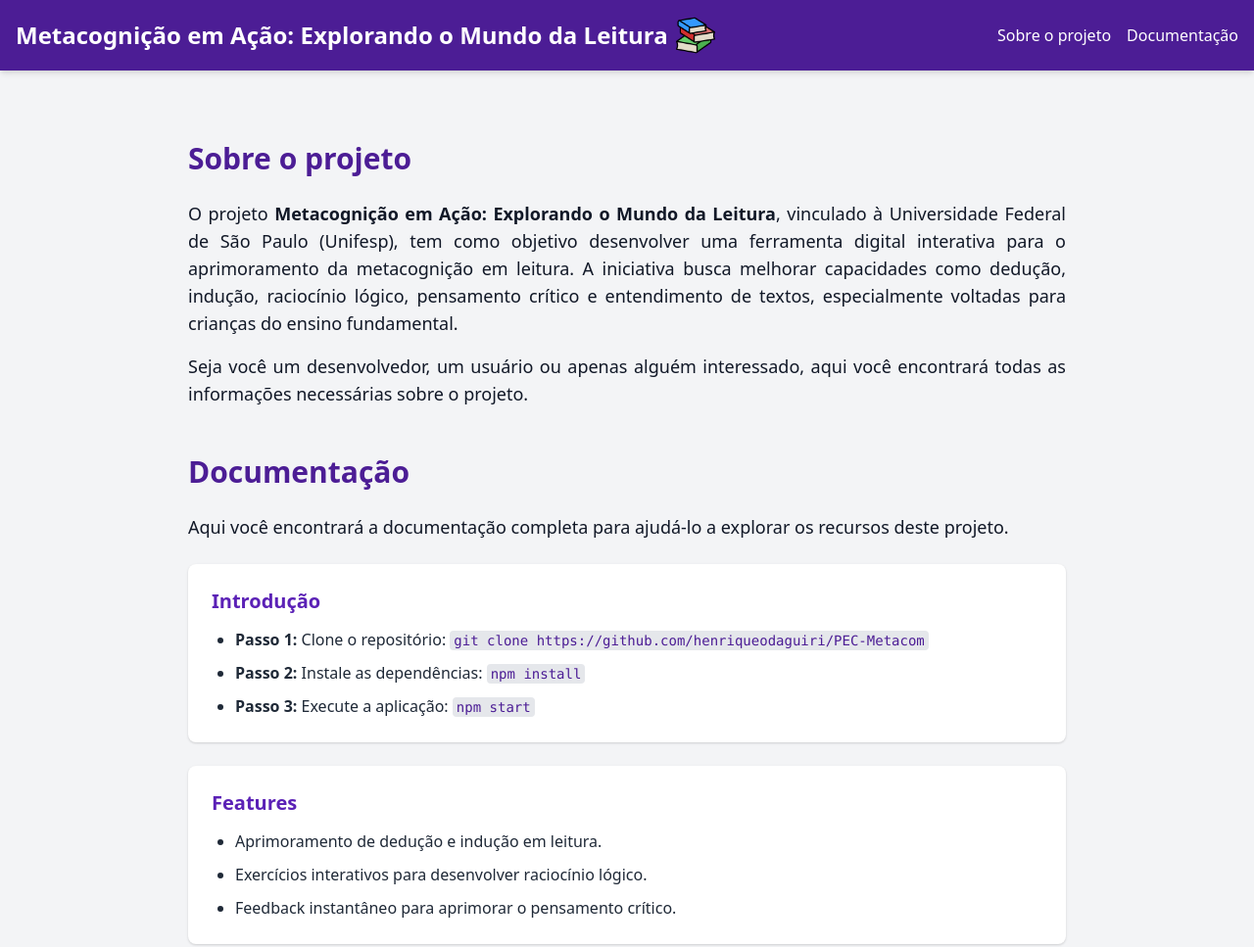
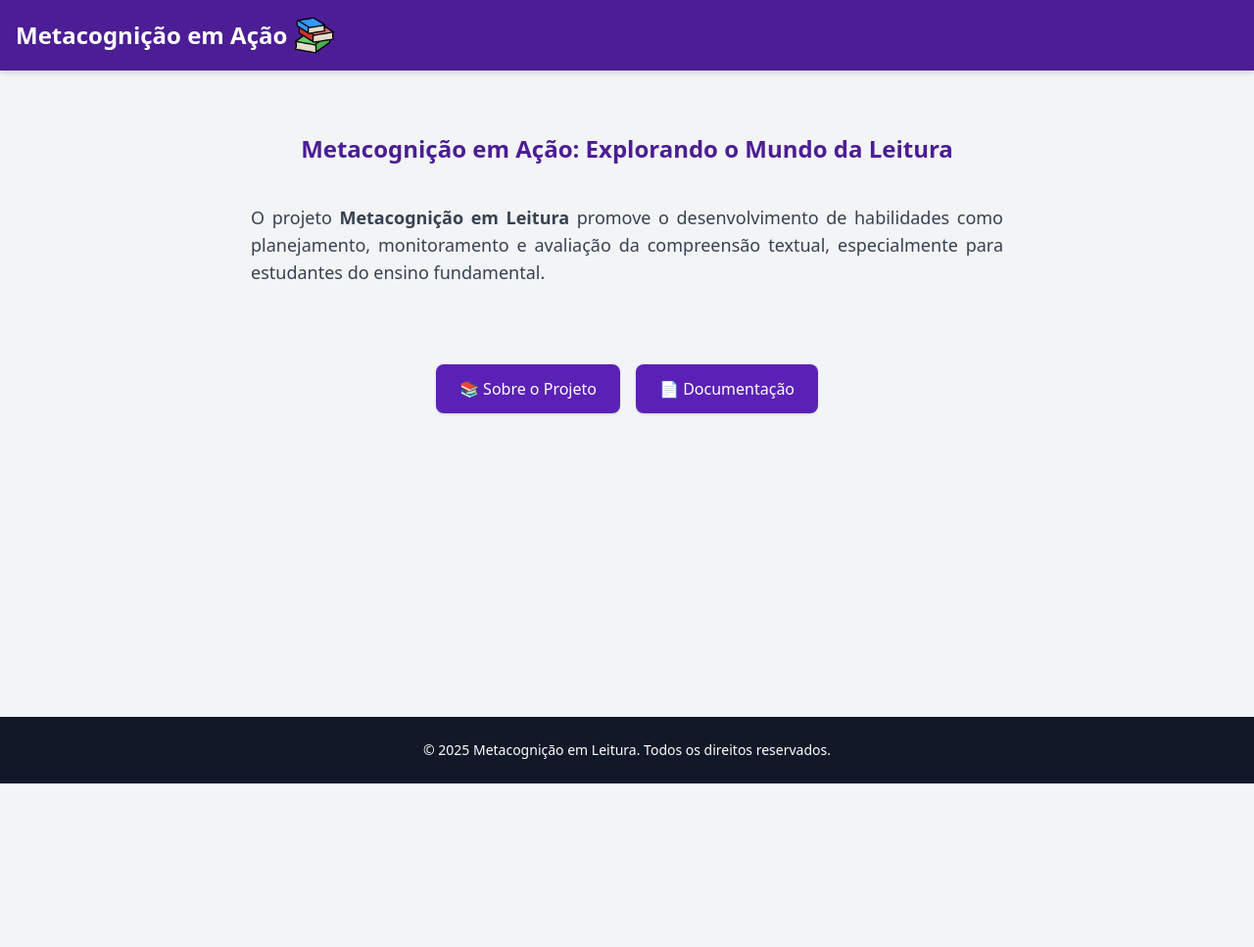
Before and after one commit to projeto-metacog/projeto-metacog, a plain HTML site: page docs/index.html in a window 1280 px wide. Shown: the top 967 px of the page at 98% size. After the commit the page ends 800 px from the top, so only its background shows below. Drawn offline with nearby package versions, Linux system fonts and the light colour scheme.

Commit message:
altera layout

```diff
--- a/docs/index.html
+++ b/docs/index.html
@@ -4,158 +4,50 @@
   <meta charset="UTF-8" />
   <meta name="viewport" content="width=device-width, initial-scale=1" />
   <title>Metacognição em Leitura</title>
-  <link
-    href="https://cdn.jsdelivr.net/npm/tailwindcss@2.2.19/dist/tailwind.min.css"
-    rel="stylesheet"
-  />
+
+  <link rel="icon" href="assets/stack-of-books.png" type="image/png" />
+
+  <link href="https://cdn.jsdelivr.net/npm/tailwindcss@2.2.19/dist/tailwind.min.css" rel="stylesheet" />
 </head>
-<body class="bg-gray-100 text-gray-900 font-sans leading-relaxed">
-  <header
-    class="bg-purple-900 text-white p-4 shadow-md"
-    role="banner"
-  >
-    <div class="container mx-auto flex flex-wrap justify-between items-center">
+<body class="bg-gray-100 text-gray-900 font-sans leading-relaxed min-h-screen flex flex-col">
+
+  <!-- Cabeçalho -->
+  <header class="bg-purple-900 text-white p-4 shadow-md">
+    <div class="container mx-auto flex justify-between items-center">
       <h1 class="text-2xl font-bold flex items-center gap-2">
-        Metacognição em Ação: Explorando o Mundo da Leitura
-        <img
-          src="assets/stack-of-books.png"
-          alt="Ícone de livros"
-          class="w-10 h-10"
-          loading="lazy"
-          aria-hidden="true"
-        />
+        Metacognição em Ação
+        <img src="assets/stack-of-books.png" alt="Ícone de livros" class="w-10 h-10" />
       </h1>
-
-      <nav
-        class="mt-4 sm:mt-0"
-        aria-label="Menu principal"
-      >
-        <ul class="flex space-x-4">
-          <li>
-            <a
-              href="#about"
-              class="text-white hover:underline focus:outline-none focus:ring-2 focus:ring-white rounded"
-              >Sobre o projeto</a
-            >
-          </li>
-          <li>
-            <a
-              href="#documentation"
-              class="text-white hover:underline focus:outline-none focus:ring-2 focus:ring-white rounded"
-              >Documentação</a
-            >
-          </li>
-        </ul>
-      </nav>
     </div>
   </header>
 
-  <main class="container mx-auto p-6" role="main">
-    <!-- About Section -->
-    <section
-      id="about"
-      class="my-12 max-w-4xl mx-auto"
-      aria-labelledby="about-title"
-    >
-      <h2
-        id="about-title"
-        class="text-3xl font-extrabold mb-6 text-purple-900"
-      >
-        Sobre o projeto
-      </h2>
-      <p class="text-lg text-justify mb-4">
-        O projeto
-        <strong
-          >Metacognição em Ação: Explorando o Mundo da Leitura</strong
-        >, vinculado à Universidade Federal de São Paulo (Unifesp), tem como
-        objetivo desenvolver uma ferramenta digital interativa para o
-        aprimoramento da metacognição em leitura. A iniciativa busca melhorar
-        capacidades como dedução, indução, raciocínio lógico, pensamento
-        crítico e entendimento de textos, especialmente voltadas para crianças
-        do ensino fundamental.
-      </p>
-      <p class="text-lg text-justify">
-        Seja você um desenvolvedor, um usuário ou apenas alguém interessado,
-        aqui você encontrará todas as informações necessárias sobre o projeto.
-      </p>
-    </section>
+  <!-- Conteúdo principal -->
+  <main class="container mx-auto px-6 py-16 text-center flex-grow">
+    <div class="max-w-3xl mx-auto">
+        <h5 class="text-2xl font-extrabold text-purple-900 mb-10">
+            Metacognição em Ação: Explorando o Mundo da Leitura
+        </h5>
 
-    <!-- Documentation Section -->
-    <section
-      id="documentation"
-      class="my-12 max-w-4xl mx-auto"
-      aria-labelledby="documentation-title"
-    >
-      <h2
-        id="documentation-title"
-        class="text-3xl font-extrabold mb-6 text-purple-900"
-      >
-        Documentação
-      </h2>
-      <p class="text-lg mb-6">
-        Aqui você encontrará a documentação completa para ajudá-lo a explorar
-        os recursos deste projeto.
-      </p>
+        <p class="text-lg text-gray-700 text-justify mb-8">
+            O projeto <strong>Metacognição em Leitura</strong> promove o desenvolvimento de habilidades como planejamento, monitoramento e avaliação da compreensão textual, especialmente para estudantes do ensino fundamental.
+          </p>
 
-      <article
-        class="bg-white shadow rounded-lg p-6 mb-6"
-        aria-labelledby="intro-title"
-      >
-        <h3
-          id="intro-title"
-          class="text-xl font-semibold mb-3 text-purple-800"
-        >
-          Introdução
-        </h3>
-        <ul class="list-disc pl-6 space-y-2 text-gray-800">
-          <li>
-            <strong>Passo 1:</strong> Clone o repositório:
-            <code
-              class="bg-gray-200 px-1 py-0.5 rounded text-sm text-purple-900"
-              >git clone https://github.com/henriqueodaguiri/PEC-Metacom</code
-            >
-          </li>
-          <li>
-            <strong>Passo 2:</strong> Instale as dependências:
-            <code class="bg-gray-200 px-1 py-0.5 rounded text-sm text-purple-900"
-              >npm install</code
-            >
-          </li>
-          <li>
-            <strong>Passo 3:</strong> Execute a aplicação:
-            <code class="bg-gray-200 px-1 py-0.5 rounded text-sm text-purple-900"
-              >npm start</code
-            >
-          </li>
-        </ul>
-      </article>
+          <div class="flex justify-center gap-4 mt-20">
+            <a href="sobre.html" class="bg-purple-800 text-white px-6 py-3 rounded-lg shadow hover:bg-purple-700 transition">
+              📚 Sobre o Projeto
+            </a>
+            <a href="documentacao.html" class="bg-purple-800 text-white px-6 py-3 rounded-lg shadow hover:bg-purple-700 transition">
+              📄 Documentação
+            </a>
+          </div>
 
-      <article
-        class="bg-white shadow rounded-lg p-6"
-        aria-labelledby="features-title"
-      >
-        <h3
-          id="features-title"
-          class="text-xl font-semibold mb-3 text-purple-800"
-        >
-          Features
-        </h3>
-        <ul class="list-disc pl-6 space-y-2 text-gray-800">
-          <li>Aprimoramento de dedução e indução em leitura.</li>
-          <li>Exercícios interativos para desenvolver raciocínio lógico.</li>
-          <li>Feedback instantâneo para aprimorar o pensamento crítico.</li>
-        </ul>
-      </article>
-    </section>
+    </div>
   </main>
 
-  <footer
-    class="bg-gray-900 text-white p-6 mt-12"
-    role="contentinfo"
-  >
-    <div class="container mx-auto text-center text-sm">
-      <p>&copy; 2025 Metacognição em Leitura. Todos os direitos reservados.</p>
-    </div>
+  <!-- Rodapé -->
+  <footer class="bg-gray-900 text-white p-6 text-center text-sm">
+    <p>&copy; 2025 Metacognição em Leitura. Todos os direitos reservados.</p>
   </footer>
+
 </body>
 </html>
```
Also changed, not shown: docs/documentacao.html (added, +80 -0 lines), docs/sobre.html (added, +49 -0 lines).
